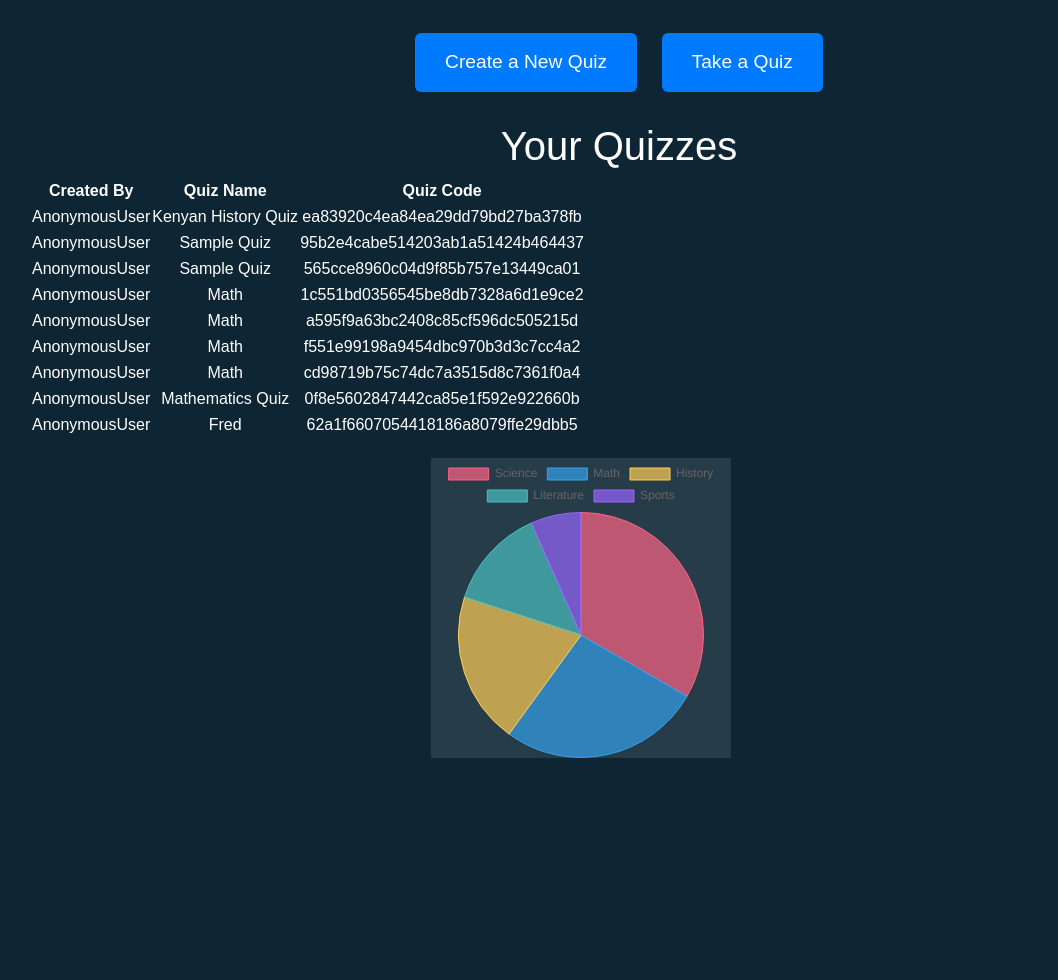
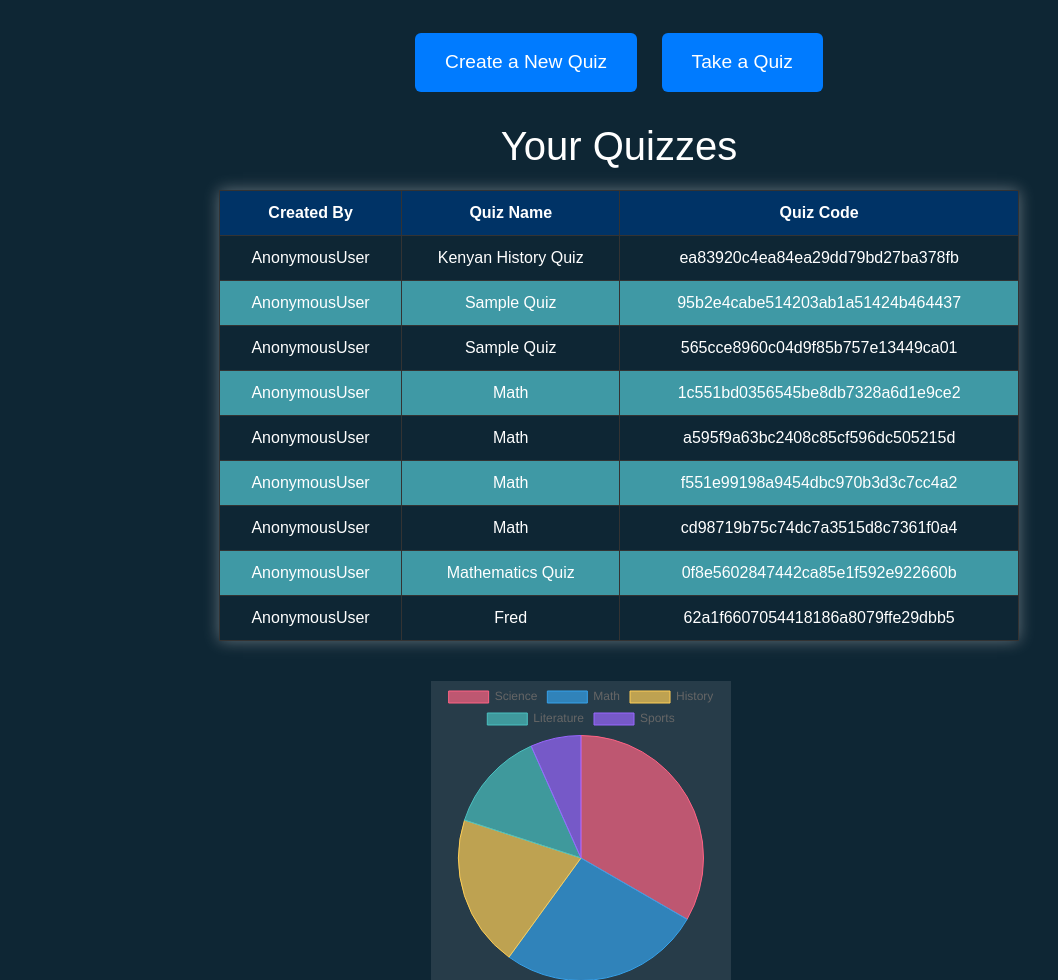
Before and after one commit to fred-maina/Quizzy-Backend, a Django app: template Quizzy/templates/dashboard.html in a window 1280 px wide. Shown: the part 239-1219 px from the top of the page, without its empty margins (21-1079 px from the left). Before the commit the page ends 997 px from the top, so only its background shows below. Run offline with Django 5.2, Linux system fonts and the light colour scheme; the template is opened without the code that fills it: values that come from a table or form of the project are taken from there, others are empty; data comes from the database, SQL or seed files in the repository; some libraries are stand-ins or nearby versions.

Commit message:
Add Table styling

```diff
--- a/Quizzy/static/Quizzy/css/dashboard.css
+++ b/Quizzy/static/Quizzy/css/dashboard.css
@@ -149,3 +149,37 @@
 .btn-primary:hover {
     background-color: #0056b3;
 }
+.quiz-table {
+    width: 100%;
+    max-width: 800px; /* Adjust the maximum width as per your design */
+    margin: 20px auto; /* Center the table and provide spacing */
+    border-collapse: collapse;
+    box-shadow: 0 0 15px rgba(226, 222, 222, 0.4); /* Add a stronger glowing box shadow */
+    font-family: Arial, sans-serif; /* Change font family */
+}
+
+.quiz-table th,
+.quiz-table td {
+    padding: 10px; /* Increase padding for better spacing */
+    text-align: center; /* Center align text */
+    border: 1px solid #333333; /* Dark gray border for cells */
+}
+
+.quiz-table th {
+    background-color: #003366; /* Dark Blue background for headers */
+    font-weight: bold;
+    color: #FFFFFF; /* White header text color */
+}
+
+.quiz-table tbody tr:nth-child(even) {
+    background-color: #3f99a5; /* Light Blue alternate row background color */
+}
+
+
+
+/* Responsive table styles */
+@media (max-width: 768px) {
+    .quiz-table {
+        font-size: 14px; /* Smaller font size for smaller screens */
+    }
+}
```
